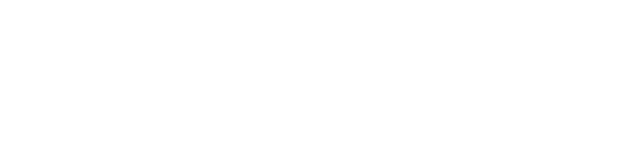
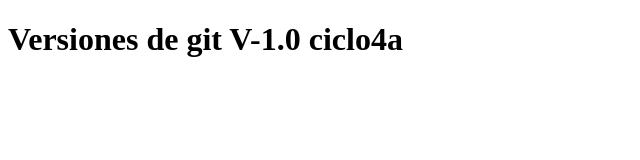
Before and after one commit to hyancy/ciclo4a_Carmen_2245, a plain HTML site: page index.html in a window 1280 px wide. Shown: the whole page, without its empty margins (0-640 px from the left). Drawn offline with Linux system fonts and the light colour scheme.

Commit message:
Agregamos un <h1;> en index.html

```diff
--- a/index.html
+++ b/index.html
@@ -7,6 +7,7 @@
     <title>Practicando GIT</title>
 </head>
 <body>
+    <h1>Versiones de git V-1.0 ciclo4a</h1>
     <script src="./scripts.js">
 
     </script>
```
